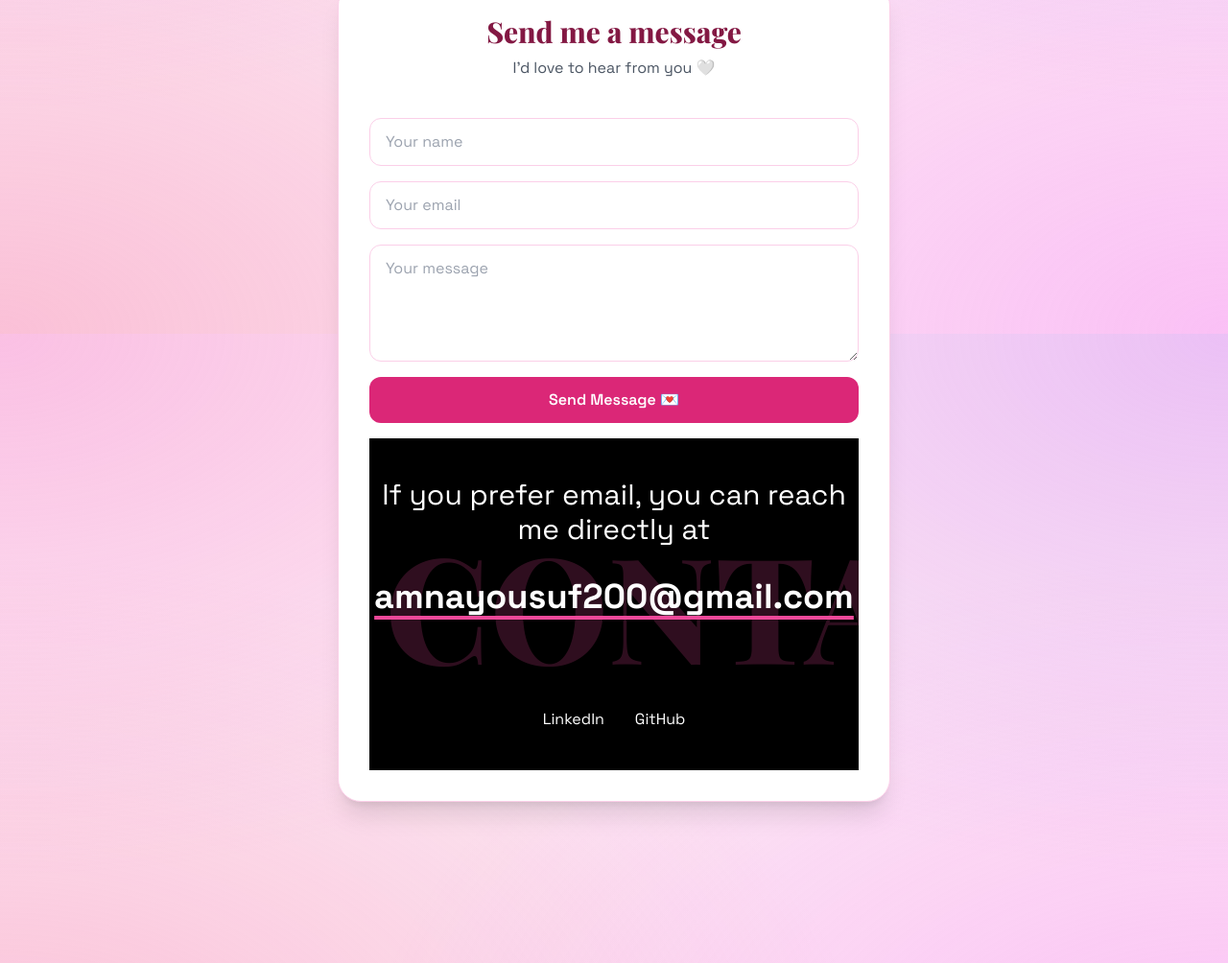
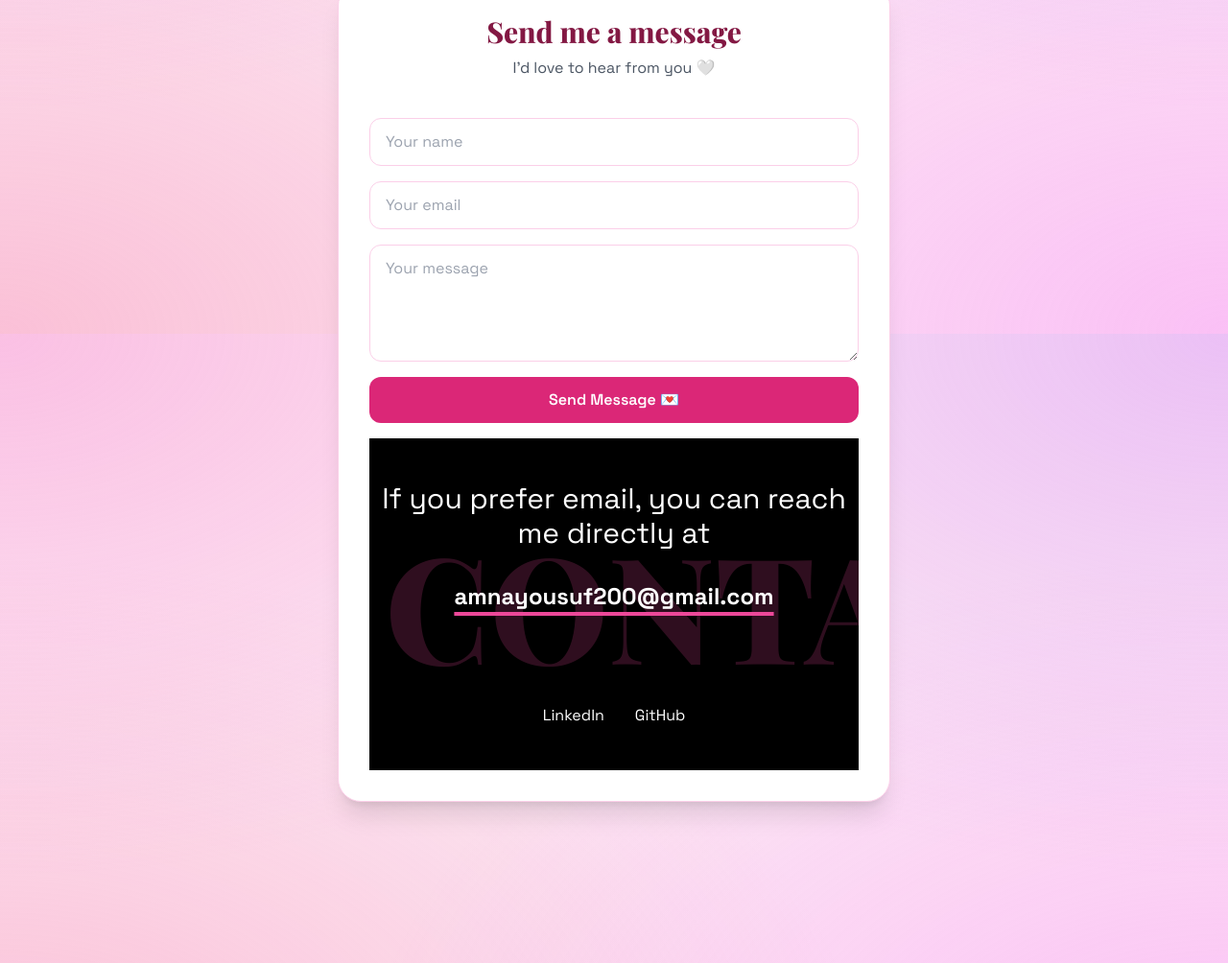
Before and after one commit to amna-muhammad/amna-portfolio, a website: page index.html in a window 1280 px wide. Shown: the part 2052-3056 px from the top of the page at 96% size. Drawn offline with nearby package versions, Linux system fonts and the light colour scheme; a web font is replaced by a local one.

Commit message:
Updated text size

```diff
--- a/index.html
+++ b/index.html
@@ -1097,7 +1097,7 @@ function(){de()}):de()})();}).call(this);
   If you prefer email, you can reach me directly at
 </p>
 
-                <a href="mailto:amnayousuf200@gmail.com" class="text-2xl md:text-4xl
+                <a href="mailto:amnayousuf200@gmail.com" class="text-xl md:text-2xl
  font-bold text-white hover:text-pink-500 transition-colors underline decoration-pink-500 decoration-4 underline-offset-8">
                     amnayousuf200@gmail.com
                 </a>
```
